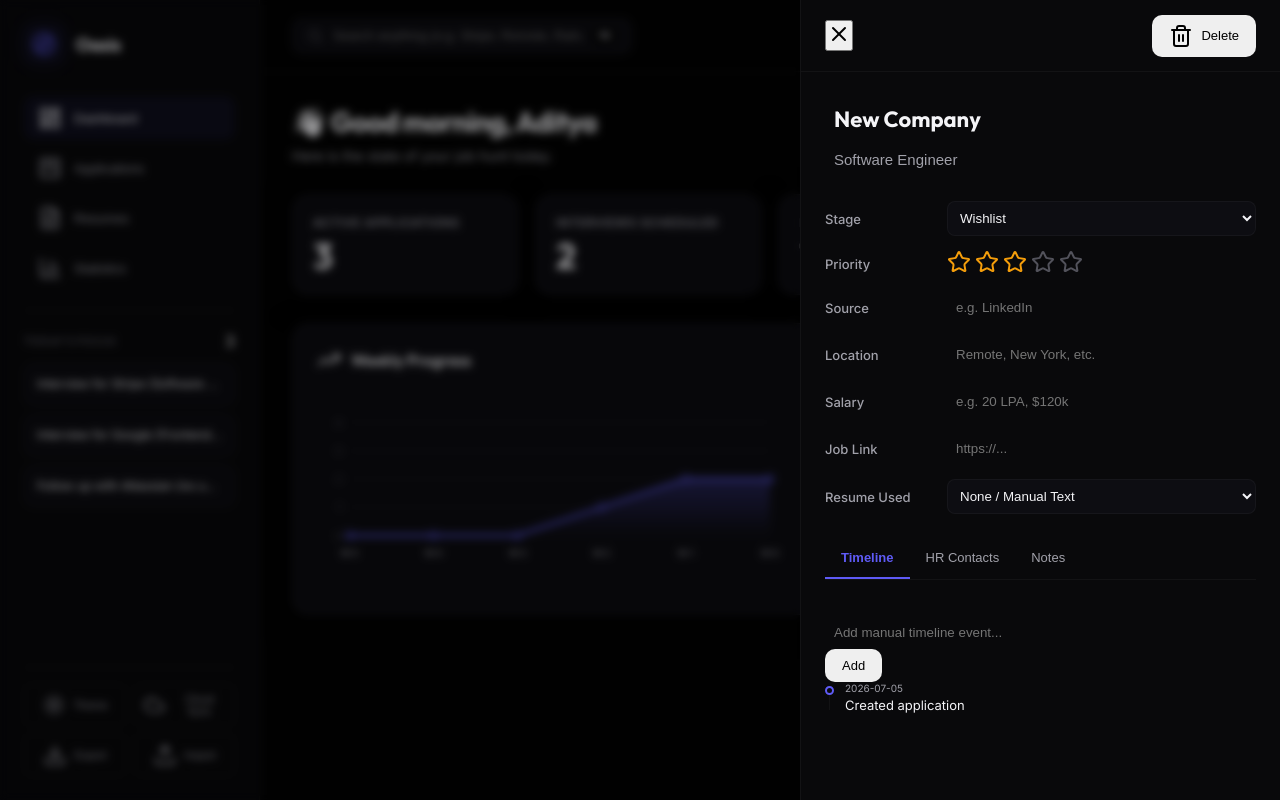
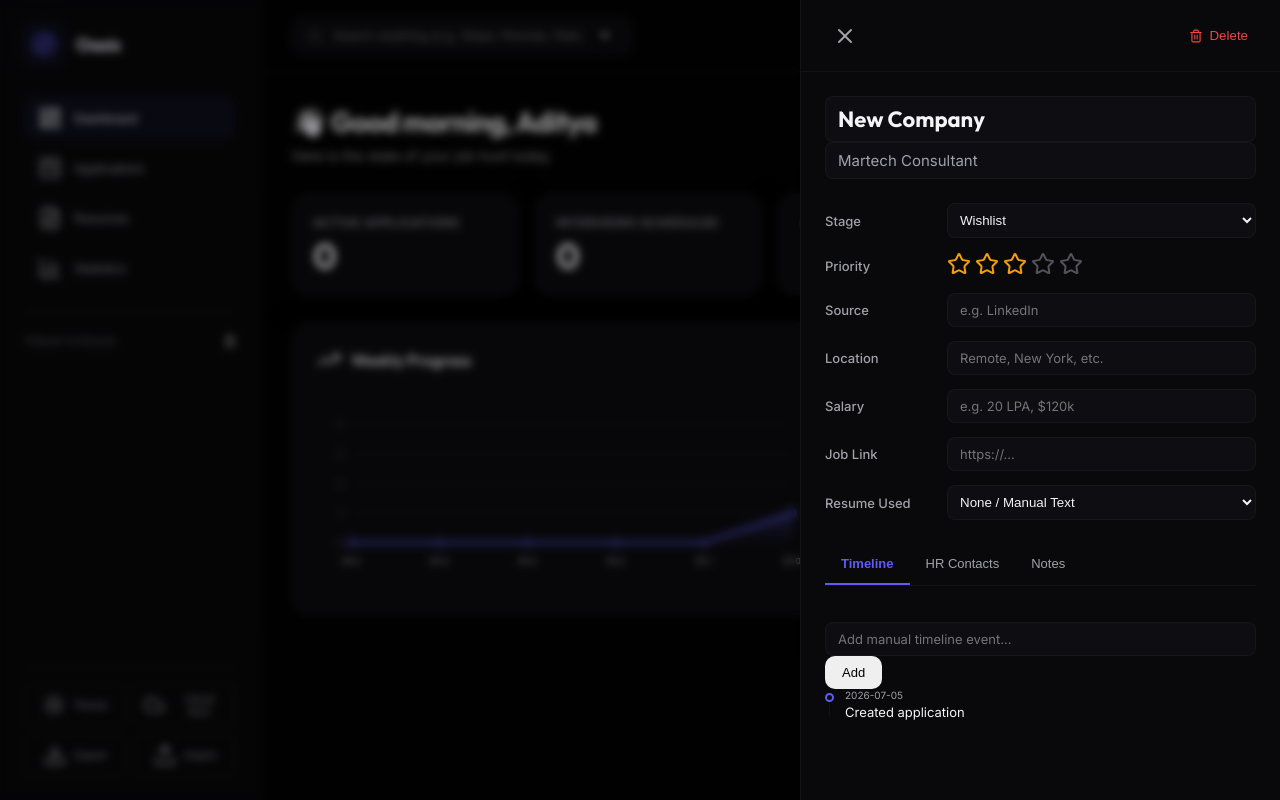
Before and after one commit to aditya-pandey/oasis, a plain HTML site: page index.html in a window 1280 px wide. Both pictures are taken after a click on the button "New Application". Drawn offline with nearby package versions, Linux system fonts and the light colour scheme.

Commit message:
Update default role to Martech Consultant, remove dummy mock data, and style input fields/buttons to be cleaner and minimal

```diff
--- a/app.js
+++ b/app.js
@@ -11,91 +11,9 @@ let state = {
 const DEMO_DATA = {
   theme: 'dark',
   columns: ['Wishlist', 'Applied', 'Interview', 'Offer', 'Rejected'],
-  applications: [
-    {
-      id: 'demo-stripe',
-      company: 'Stripe',
-      role: 'Software Engineer',
-      stage: 'Interview',
-      priority: 5,
-      source: 'LinkedIn',
-      location: 'Remote',
-      salary: '22 LPA',
-      link: 'https://stripe.com/jobs',
-      resume: 'Resume_V2_Stripe',
-      notes: 'Need to revise Graphs.\nManager asked about Redis.\n\nSalary discussed:\n20-24 LPA.\nVery positive interview.',
-      contacts: [
-        { id: 'c1', name: 'Rahul Sharma', email: 'rahul@stripe.com', phone: '+919999988888', linkedin: 'https://linkedin.com/in/rahul', notes: 'Recruiter, very responsive' }
-      ],
-      timeline: [
-        { id: 't1', date: '2026-06-28', text: 'Applied to Stripe' },
-        { id: 't2', date: '2026-06-30', text: 'Recruiter reached out' },
-        { id: 't3', date: '2026-07-02', text: 'HR Round completed' },
-        { id: 't4', date: '2026-07-05', text: 'Technical Round scheduled' }
-      ],
-      lastUpdated: '2026-07-05T18:00:00.000Z'
-    },
-    {
-      id: 'demo-google',
-      company: 'Google',
-      role: 'Frontend Engineer',
-      stage: 'Interview',
-      priority: 4,
-      source: 'Referral',
-      location: 'Bangalore, India',
-      salary: '32 LPA',
-      link: 'https://careers.google.com',
-      resume: 'Resume_V2_Google',
-      notes: 'Focus on System Design and performance optimization details.',
-      contacts: [],
-      timeline: [
-        { id: 'tg1', date: '2026-06-25', text: 'Applied' },
-        { id: 'tg2', date: '2026-07-01', text: 'Screening passed. Moved Google to Round 2.' }
-      ],
-      lastUpdated: '2026-07-01T10:00:00.000Z'
-    },
-    {
-      id: 'demo-atlassian',
-      company: 'Atlassian',
-      role: 'Product Engineer',
-      stage: 'Applied',
-      priority: 4,
-      source: 'Direct',
-      location: 'Remote',
-      salary: '25 LPA',
-      link: 'https://atlassian.com/careers',
-      resume: 'Resume_V2_Product',
-      notes: 'Awaiting response. Applied 8 days ago.',
-      contacts: [],
-      timeline: [
-        { id: 'ta1', date: '2026-06-28', text: 'Applied to Atlassian' }
-      ],
-      lastUpdated: '2026-06-28T09:00:00.000Z'
-    },
-    {
-      id: 'demo-nvidia',
-      company: 'NVIDIA',
-      role: 'Deep Learning Engineer',
-      stage: 'Wishlist',
-      priority: 5,
-      source: 'LinkedIn',
-      location: 'Santa Clara, CA',
-      salary: '$180k',
-      link: 'https://nvidia.com/careers',
-      resume: 'Resume_AI_Specialist',
-      notes: 'Prepare draft application.',
-      contacts: [],
-      timeline: [
-        { id: 'tn1', date: '2026-07-06', text: 'Added draft' }
-      ],
-      lastUpdated: '2026-07-06T00:00:00.000Z'
-    }
-  ],
-  activities: [
-    { id: 'act1', text: 'Applied to Stripe', date: '2026-06-28T08:00:00.000Z' },
-    { id: 'act2', text: 'Moved Google to Round 2', date: '2026-07-01T10:00:00.000Z' },
-    { id: 'act3', text: 'Reminder: Follow up with Atlassian', date: '2026-07-06T00:00:00.000Z' }
-  ]
+  applications: [],
+  activities: [],
+  resumes: []
 };
 
 // Supabase Global Client Reference
@@ -303,10 +221,15 @@ function loadState() {
       if (!state.columns) state.columns = DEMO_DATA.columns;
       if (!state.applications) state.applications = [];
       if (!state.activities) state.activities = [];
+
+      // Clean up old demo applications and activities automatically
+      state.applications = state.applications.filter(a => !a.id.startsWith('demo-'));
+      state.activities = state.activities.filter(act => !act.id.startsWith('act'));
+
       if (!state.resumes) {
         state.resumes = [
-          { id: 'res-default-1', name: 'Software Engineer Resume', target: 'Full Stack roles', url: 'https://drive.google.com/file/d/1example1/view' },
-          { id: 'res-default-2', name: 'Frontend Developer CV', target: 'React/UI roles', url: 'https://drive.google.com/file/d/1example2/view' }
+          { id: 'res-default-1', name: 'Martech Consultant Resume', target: 'Marketing Tech roles', url: 'https://drive.google.com/file/d/1example1/view' },
+          { id: 'res-default-2', name: 'Marketing Analytics CV', target: 'Analytics roles', url: 'https://drive.google.com/file/d/1example2/view' }
         ];
       }
     } catch (e) {
@@ -314,10 +237,10 @@ function loadState() {
     }
   } else {
     state = DEMO_DATA;
-    if (!state.resumes) {
+    if (!state.resumes || state.resumes.length === 0) {
       state.resumes = [
-        { id: 'res-default-1', name: 'Software Engineer Resume', target: 'Full Stack roles', url: 'https://drive.google.com/file/d/1example1/view' },
-        { id: 'res-default-2', name: 'Frontend Developer CV', target: 'React/UI roles', url: 'https://drive.google.com/file/d/1example2/view' }
+        { id: 'res-default-1', name: 'Martech Consultant Resume', target: 'Marketing Tech roles', url: 'https://drive.google.com/file/d/1example1/view' },
+        { id: 'res-default-2', name: 'Marketing Analytics CV', target: 'Analytics roles', url: 'https://drive.google.com/file/d/1example2/view' }
       ];
     }
     saveState();
@@ -429,7 +352,7 @@ function setupEventListeners() {
     const newApp = {
       id: 'app-' + Date.now(),
       company: 'New Company',
-      role: 'Software Engineer',
+      role: 'Martech Consultant',
       stage: state.columns[0] || 'Wishlist',
       priority: 3,
       source: '',
--- a/index.html
+++ b/index.html
@@ -308,12 +308,12 @@
     <div class="drawer-overlay" id="drawer-overlay"></div>
     <aside class="drawer" id="job-drawer">
       <div class="drawer-header">
-        <button class="btn-icon" id="drawer-close" aria-label="Close details">
+        <button class="btn-minimal" id="drawer-close" aria-label="Close details">
           <i data-lucide="x"></i>
         </button>
         <div class="drawer-actions">
-          <button class="btn btn-secondary btn-sm" id="btn-delete-app">
-            <i data-lucide="trash-2"></i> Delete
+          <button class="btn-minimal danger" id="btn-delete-app" style="font-weight: 500; display: inline-flex; align-items: center; gap: 6px;">
+            <i data-lucide="trash-2" style="width: 14px; height: 14px;"></i> Delete
           </button>
         </div>
       </div>
--- a/style.css
+++ b/style.css
@@ -923,23 +923,54 @@ body {
 
 /* Inputs */
 .input-flat {
+  background-color: var(--bg-panel);
+  border: 1px solid var(--border-color);
+  width: 100%;
+  padding: 8px 12px;
+  border-radius: var(--border-radius-sm);
+  transition: all 0.15s ease;
+  color: var(--text-primary);
+  font-family: inherit;
+  font-size: 13px;
+}
+
+.input-flat:hover {
+  border-color: var(--text-secondary);
+}
+
+.input-flat:focus {
+  background-color: var(--bg-sidebar);
+  border-color: var(--accent);
+  outline: none;
+  box-shadow: 0 0 0 2px rgba(99, 102, 241, 0.15);
+}
+
+/* Minimal Actions Buttons */
+.btn-minimal {
   background: transparent;
-  border: 1px solid transparent;
-  width: 100%;
+  border: none;
+  color: var(--text-secondary);
+  cursor: pointer;
+  display: inline-flex;
+  align-items: center;
+  justify-content: center;
   padding: 8px;
   border-radius: var(--border-radius-sm);
   transition: all 0.15s ease;
+}
+
+.btn-minimal:hover {
+  background-color: var(--bg-panel-hover);
   color: var(--text-primary);
 }
 
-.input-flat:hover {
-  background-color: var(--bg-panel-hover);
-}
-
-.input-flat:focus {
-  background-color: var(--bg-panel);
-  border-color: var(--accent);
-  outline: none;
+.btn-minimal.danger {
+  color: var(--danger);
+}
+
+.btn-minimal.danger:hover {
+  background-color: rgba(239, 68, 68, 0.15);
+  color: var(--danger);
 }
 
 .company-title {
```
